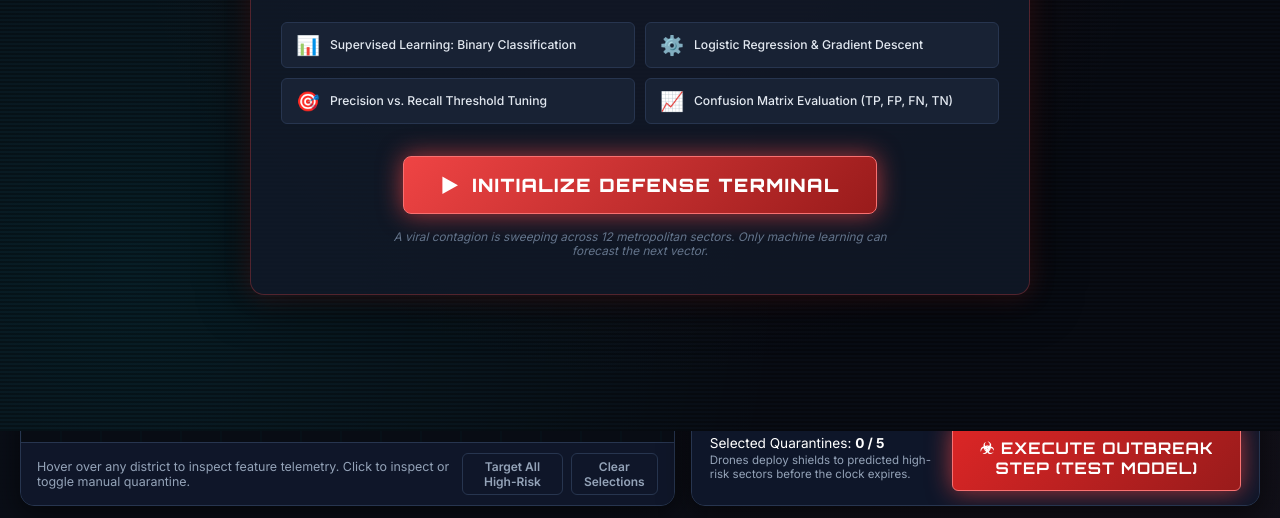
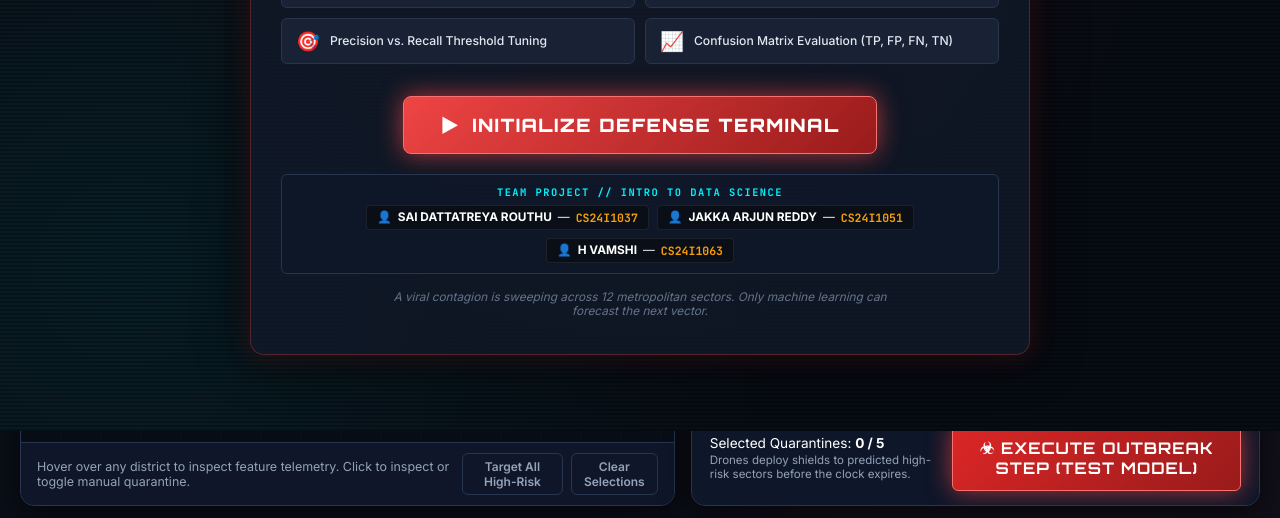
Before and after one commit to routhusaidatta813-tech/IDSE_-GAME-, a plain HTML site: page index.html in a window 1280 px wide. Shown: the part 369-887 px from the top of the page. Drawn offline with Linux system fonts and the light colour scheme.

Commit message:
Update documentation and UI with team authors and roll numbers: SAI DATTATREYA ROUTHU (CS24I1037), JAKKA ARJUN REDDY (CS24I1051), H VAMSHI (CS24I1063)

```diff
--- a/index.html
+++ b/index.html
@@ -553,6 +553,16 @@
         </button>
       </div>
 
+      <!-- Project Team Credits -->
+      <div class="title-team-credits">
+        <div class="team-badge-header">TEAM PROJECT // INTRO TO DATA SCIENCE</div>
+        <div class="team-members-pills">
+          <span class="team-pill"><span class="team-avatar">👤</span> <strong>SAI DATTATREYA ROUTHU</strong> — <code>CS24I1037</code></span>
+          <span class="team-pill"><span class="team-avatar">👤</span> <strong>JAKKA ARJUN REDDY</strong> — <code>CS24I1051</code></span>
+          <span class="team-pill"><span class="team-avatar">👤</span> <strong>H VAMSHI</strong> — <code>CS24I1063</code></span>
+        </div>
+      </div>
+
       <div class="title-footer-note">
         A viral contagion is sweeping across 12 metropolitan sectors. Only machine learning can forecast the next vector.
       </div>
--- a/style.css
+++ b/style.css
@@ -1405,6 +1405,57 @@ input[type="range"]::-webkit-slider-thumb:hover {
 
 .play-symbol {
   font-size: 1.2rem;
+}
+
+.title-team-credits {
+  background: rgba(15, 23, 42, 0.7);
+  border: 1px solid var(--border-color);
+  border-radius: var(--radius-sm);
+  padding: 10px 14px;
+  width: 100%;
+  margin-top: 4px;
+  display: flex;
+  flex-direction: column;
+  align-items: center;
+  gap: 6px;
+}
+
+.team-badge-header {
+  font-family: var(--font-mono);
+  font-size: 0.65rem;
+  letter-spacing: 1.5px;
+  color: var(--accent-cyan);
+  font-weight: 700;
+}
+
+.team-members-pills {
+  display: flex;
+  flex-wrap: wrap;
+  justify-content: center;
+  gap: 8px;
+}
+
+.team-pill {
+  background: var(--bg-dark);
+  border: 1px solid rgba(255, 255, 255, 0.08);
+  border-radius: 4px;
+  padding: 4px 10px;
+  font-size: 0.74rem;
+  color: #f1f5f9;
+  display: inline-flex;
+  align-items: center;
+  gap: 6px;
+}
+
+.team-pill strong {
+  color: #fff;
+}
+
+.team-pill code {
+  color: var(--accent-amber);
+  font-family: var(--font-mono);
+  font-weight: 700;
+  font-size: 0.72rem;
 }
 
 .title-footer-note {
```
Also changed, not shown: 2 other files.
